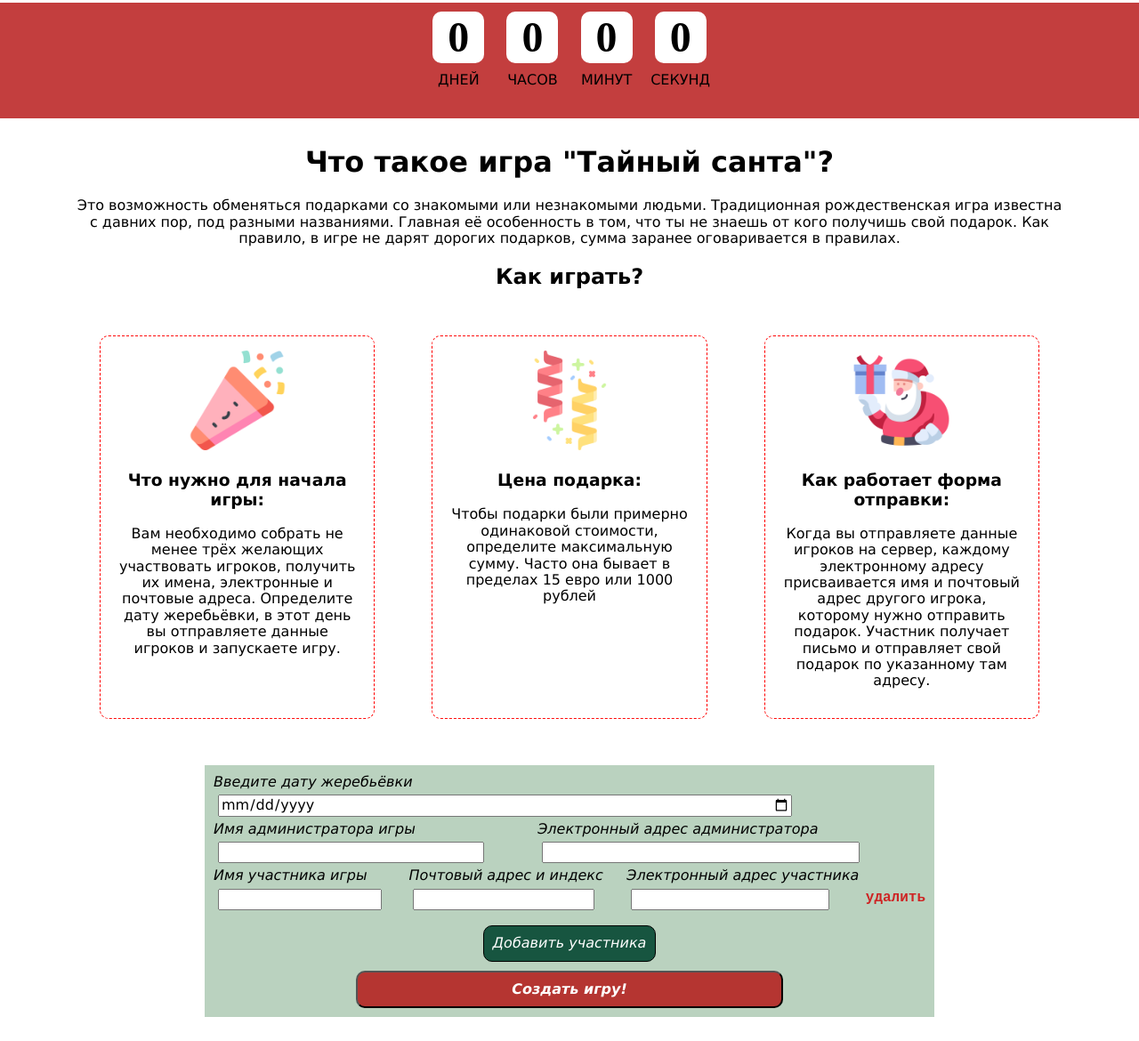
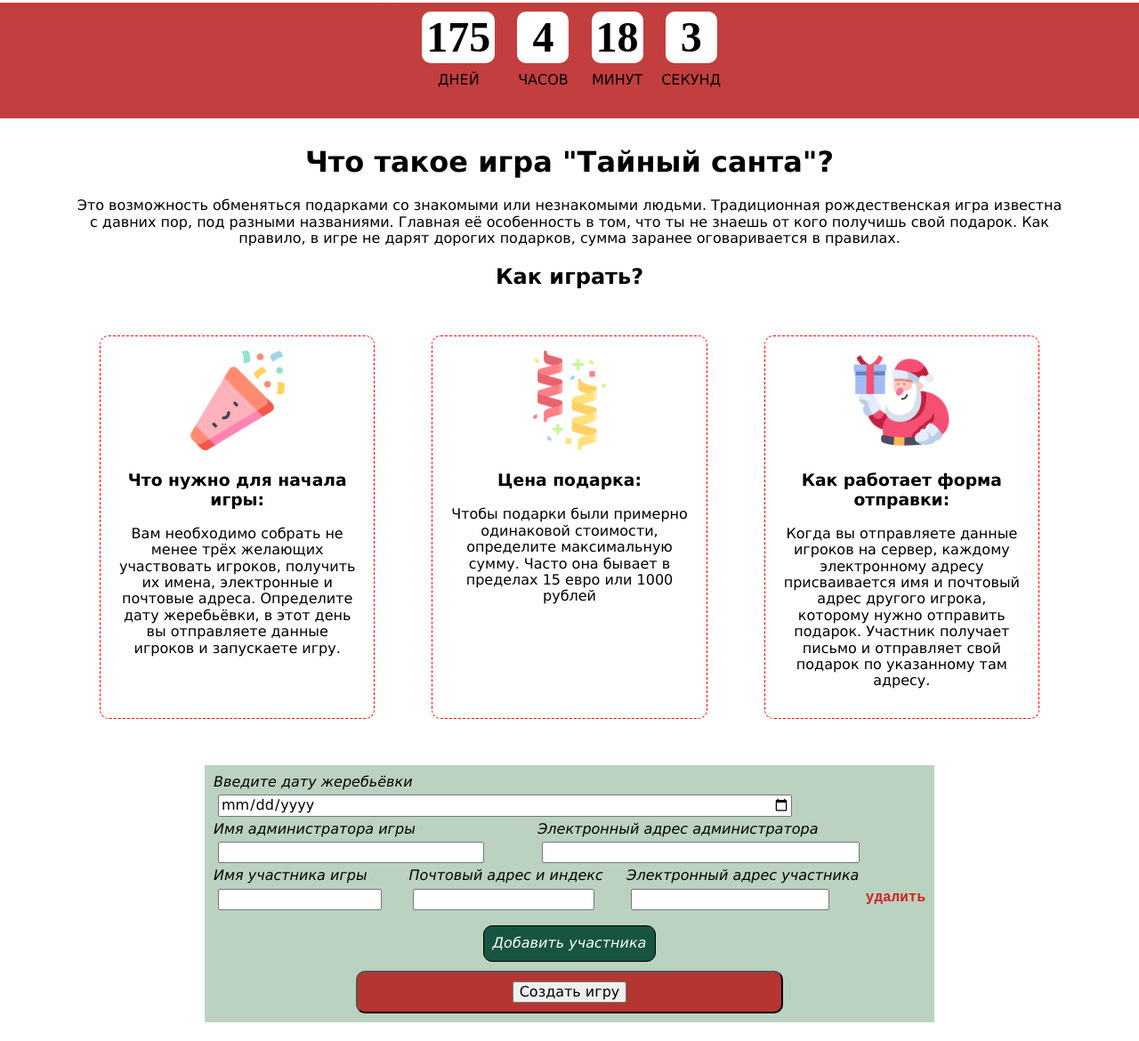
Before and after one commit to irene-strigo/secret-santa-project, a plain HTML site: page index.html in a window 1280 px wide. Shown: the part 277-1447 px from the top of the page at 89% size. Drawn offline with nearby package versions, Linux system fonts and the light colour scheme.

Commit message:
add eternal counter

```diff
--- a/assets/styles/index.css
+++ b/assets/styles/index.css
@@ -1,10 +1,12 @@
 @charset "UTF-8";
+
 @font-face {
   font-family: "matterhorn";
   src: url("matterhorn_rus_by_me.woff2") format("woff2"), url("matterhorn_rus_by_me.woff") format("woff");
   font-weight: normal;
   font-style: normal;
 }
+
 html {
   height: 100%;
 }
@@ -23,6 +25,7 @@ body {
   font-style: italic;
   background-color: rgb(186, 210, 191);
 }
+
 @media screen and (max-width: 768px) {
   .santaForm {
     width: 80%;
@@ -40,6 +43,7 @@ body {
   display: flex;
   flex-direction: row;
 }
+
 @media screen and (max-width: 768px) {
   .field {
     display: block;
@@ -104,6 +108,7 @@ body {
   max-width: 200px;
   max-height: 120px;
 }
+
 @media screen and (max-width: 768px) {
   .logoimg {
     max-width: 120px;
@@ -116,6 +121,7 @@ body {
   grid-row: 1;
   padding-top: 2rem;
 }
+
 @media screen and (max-width: 768px) {
   .header__container_menu {
     grid-column: 1/4;
@@ -133,6 +139,7 @@ body {
 .hamitems {
   display: flex;
 }
+
 @media screen and (max-width: 768px) {
   .hamitems {
     display: none;
@@ -148,6 +155,7 @@ body {
   text-align: center;
   border: 2px dashed transparent;
 }
+
 @media screen and (max-width: 768px) {
   .hamitems a {
     box-sizing: border-box;
@@ -157,6 +165,7 @@ body {
     width: 100%;
   }
 }
+
 @media screen and (max-width: 992px) {
   .hamitems a {
     padding: 5px;
@@ -184,6 +193,7 @@ body {
     top: -115px;
   }
 }
+
 @media screen and (min-width: 768px) {
   .hamnav label {
     top: -40px;
@@ -191,7 +201,7 @@ body {
 }
 
 @media screen and (max-width: 768px) {
-  .hamnav input:checked ~ .hamitems {
+  .hamnav input:checked~.hamitems {
     display: block;
     background: linear-gradient(white, red);
     padding-top: 10em;
@@ -205,6 +215,7 @@ body {
   font-size: 3em;
   color: rgba(180, 14, 14, 0.8);
 }
+
 @media screen and (max-width: 576px) {
   .heading {
     margin-top: 1.6em;
@@ -221,6 +232,7 @@ body {
   grid-row: 1/3;
   grid-column: 3;
 }
+
 @media screen and (max-width: 768px) {
   .header-tree {
     display: none;
@@ -273,12 +285,14 @@ body {
   margin: 10px;
   padding: 5px;
   border-radius: 10px;
-  width: 3em;
+  min-width: 3em;
   height: 3em;
   display: flex;
   align-items: center;
 }
+
 @media screen and (max-width: 576px) {
+
   .days-block,
   .hours-block,
   .minutes-block,
@@ -322,6 +336,7 @@ body {
 .cards {
   display: flex;
 }
+
 @media screen and (max-width: 768px) {
   .cards {
     display: block;
@@ -335,6 +350,7 @@ body {
   border-radius: 10px;
   width: 20em;
 }
+
 @media screen and (max-width: 768px) {
   .info-card {
     width: 80%;
@@ -346,15 +362,19 @@ body {
   0% {
     opacity: 5;
   }
+
   11.11% {
     opacity: 1;
   }
+
   33.33% {
     opacity: 1;
   }
+
   44.44% {
     opacity: 0;
   }
+
   100% {
     opacity: 0;
   }
@@ -364,59 +384,72 @@ body {
   0% {
     opacity: 5;
   }
+
   11.11% {
     opacity: 1;
   }
+
   33.33% {
     opacity: 1;
   }
+
   44.44% {
     opacity: 0;
   }
+
   100% {
     opacity: 0;
   }
 }
+
 @-webkit-keyframes slidein {
   from {
     left: 40%;
     width: 24%;
   }
+
   to {
     left: 34%;
     width: 10%;
   }
 }
+
 @keyframes slidein {
   from {
     left: 40%;
     width: 24%;
   }
+
   to {
     left: 34%;
     width: 10%;
   }
 }
+
 @-webkit-keyframes slidein1 {
   from {
     left: 40%;
     width: 14%;
   }
+
   to {
     left: 1%;
     width: 21%;
   }
 }
+
 @keyframes slidein1 {
   from {
     left: 40%;
     width: 14%;
   }
+
   to {
     left: 1%;
     width: 21%;
   }
 }
+
 .cat-container {
   display: flex;
   flex-direction: column;
@@ -425,6 +458,7 @@ body {
   margin: 0 auto;
   margin-bottom: 20px;
 }
+
 @media screen and (max-width: 768px) {
   .cat-container {
     width: 100%;
@@ -456,6 +490,7 @@ body {
 }
 
 @media screen and (max-width: 700px) {
+
   .hand,
   .hand1 {
     position: absolute;
@@ -463,6 +498,7 @@ body {
     margin-left: 11em;
   }
 }
+
 .animated1 {
   -webkit-animation-name: slidein;
   animation-name: slidein;
@@ -477,6 +513,7 @@ body {
     animation-name: slidein1;
   }
 }
+
 .animated2 {
   -webkit-animation-name: scratching;
   animation-name: scratching;
@@ -504,6 +541,7 @@ body {
   color: red;
   font-weight: 600;
 }
+
 @media screen and (max-width: 700px) {
   #thanksdiv {
     font-size: 1em;
@@ -537,6 +575,7 @@ body {
 .decoration_image4 {
   width: 50%;
 }
+
 @media screen and (max-width: 768px) {
   .decoration_image4 {
     width: 100%;
@@ -827,41 +866,42 @@ hr {
   display: block !important;
 }
 
-.b-ball_bounce.bounce > .b-ball__i {
+.b-ball_bounce.bounce>.b-ball__i {
   transform: rotate(-9deg);
 }
 
-.b-ball_bounce .b-ball__right.bounce + .b-ball__i {
+.b-ball_bounce .b-ball__right.bounce+.b-ball__i {
   transform: rotate(9deg);
 }
 
-.b-ball_bounce.bounce1 > .b-ball__i {
+.b-ball_bounce.bounce1>.b-ball__i {
   transform: rotate(6deg);
 }
 
-.b-ball_bounce .b-ball__right.bounce1 + .b-ball__i {
+.b-ball_bounce .b-ball__right.bounce1+.b-ball__i {
   transform: rotate(-6deg);
 }
 
-.b-ball_bounce.bounce2 > .b-ball__i {
+.b-ball_bounce.bounce2>.b-ball__i {
   transform: rotate(-3deg);
 }
 
-.b-ball_bounce .b-ball__right.bounce2 + .b-ball__i {
+.b-ball_bounce .b-ball__right.bounce2+.b-ball__i {
   transform: rotate(3deg);
 }
 
-.b-ball_bounce.bounce3 > .b-ball__i {
+.b-ball_bounce.bounce3>.b-ball__i {
   transform: rotate(1.5deg);
 }
 
-.b-ball_bounce .b-ball__right.bounce3 + .b-ball__i {
+.b-ball_bounce .b-ball__right.bounce3+.b-ball__i {
   transform: rotate(-1.5deg);
 }
 
 .pngwing {
   margin-top: -1000px;
 }
+
 @media screen and (max-width: 992px) {
   .pngwing {
     display: none;
@@ -881,8 +921,11 @@ hr {
   margin: 20px auto;
   display: none;
 }
+
 @media screen and (max-width: 992px) {
   .rules-candle {
     display: block;
   }
-}/*# sourceMappingURL=index.css.map */
+}
+
+/*# sourceMappingURL=index.css.map */
--- a/index.html
+++ b/index.html
@@ -588,7 +588,7 @@
                 </div>
             </div>
             <a class="addButton" onclick="return addField()" href="#">Добавить участника</a>
-            <button class="goButton" type="submit">Создать игру!</button>
+            <button id="like_button_container" class="goButton" type="submit">Создать игру!</button>
             <div class="messageDiv"></div>
         </form>
         <div class="cat-container">
@@ -608,6 +608,10 @@
             <img class="trees" src="assets/images/trees.png" alt="">
         </div>
     </footer>
+    <script src="https://unpkg.com/react@17/umd/react.development.js" crossorigin></script>
+    <script src="https://unpkg.com/react-dom@17/umd/react-dom.development.js" crossorigin></script>
+    <!-- Загрузим наш React-компонент. -->
+    <script src="like_button.js"></script>
     <script src="index.js"></script>
 </body>
 
--- a/index.js
+++ b/index.js
@@ -51,8 +51,7 @@ function retrieveFormValue(event) {
     let names = Array(...santaForm.querySelectorAll('input[name^=name]')).map(i => i.value)
     let addresses = Array(...santaForm.querySelectorAll('input[name^=address]')).map(i => i.value)
     let emails = Array(...santaForm.querySelectorAll('input[name^=email]')).map(i => i.value)
-
-
+    //Значок ^ в input[name^=address] выбирает теги input у которых значение name начинается c address. Это css.
     emails.push(emails.shift())
     const result = []
     for (let i = 0; i < emails.length; i++) {
@@ -106,7 +105,7 @@ scratchbtn.onclick = function () {
     for (let i = 0; i < thanks.length; i++) {
       setTimeout(() => {
 
-                element.innerHTML = `<p>${thanks [i]}</p>`;
+        element.innerHTML = `<p>${thanks[i]}</p>`;
 
       }, (i + 1) * 1000)
     }
@@ -125,7 +124,8 @@ const durationToSeconds = {
   tmin: 60,
   tsec: 1
 }
-const timeend = new Date(2023, 0, 1, 0, 0, 0);
+const newYear = (new Date().getFullYear()) + 1
+const timeend = new Date(newYear, 0, 1, 0, 0, 0);
 
 function countdown() {
   let diff = Math.floor((timeend.getTime() - new Date().getTime()) / 1000);
--- /dev/null
+++ b/like_button.js
@@ -0,0 +1,30 @@
+'use strict';
+
+const e = React.createElement;
+
+class LikeButton extends React.Component {
+    constructor(props) {
+        super(props);
+        this.state = {
+            liked: false
+        };
+    }
+
+    render() {
+        if (this.state.liked) {
+            return 'Вы запустили игру!';
+        }
+
+        return e(
+            'button', {
+                onClick: () => this.setState({
+                    liked: true
+                })
+            },
+            'Создать игру'
+        );
+    }
+}
+
+const domContainer = document.querySelector('#like_button_container');
+ReactDOM.render(e(LikeButton), domContainer);
```
Lines whose indentation alone changed are shown as unchanged.
